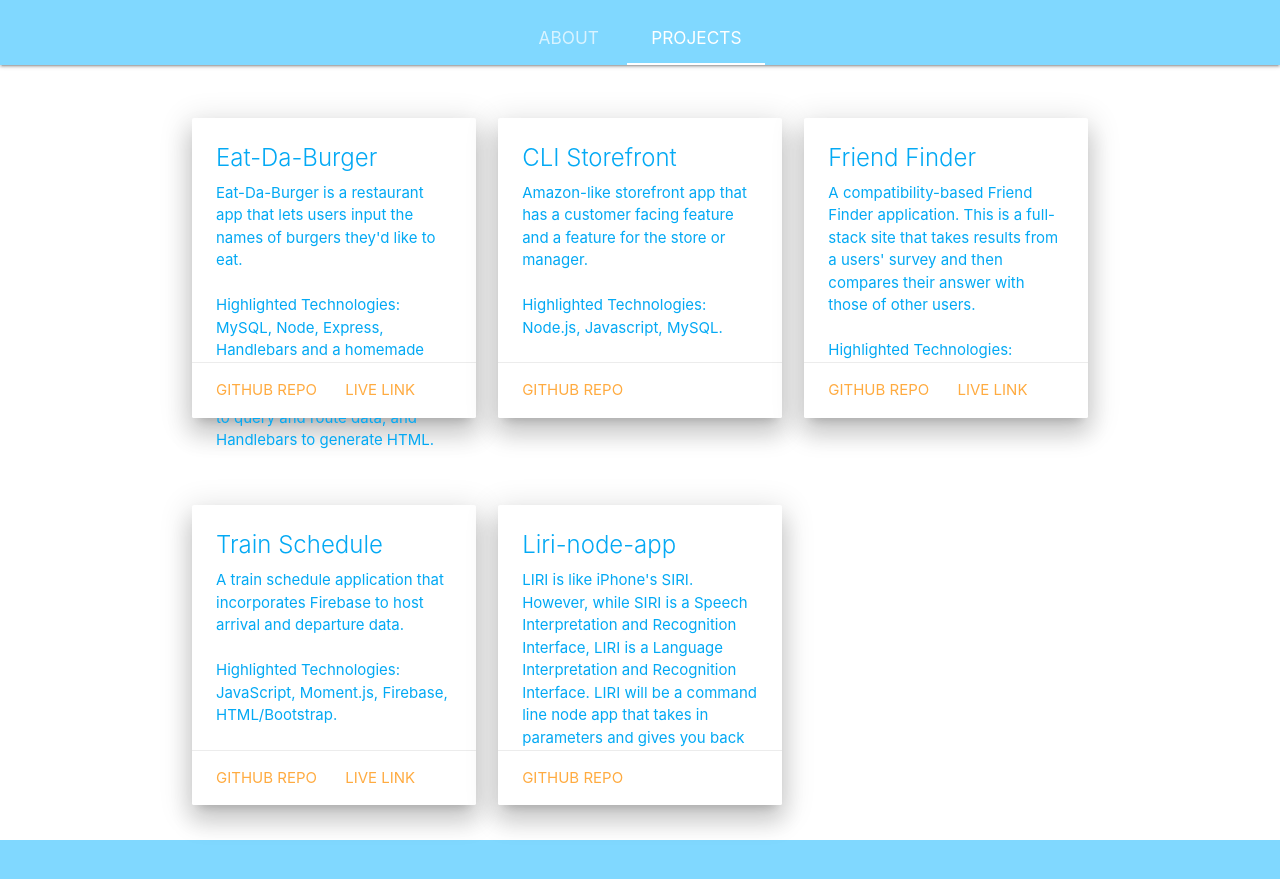
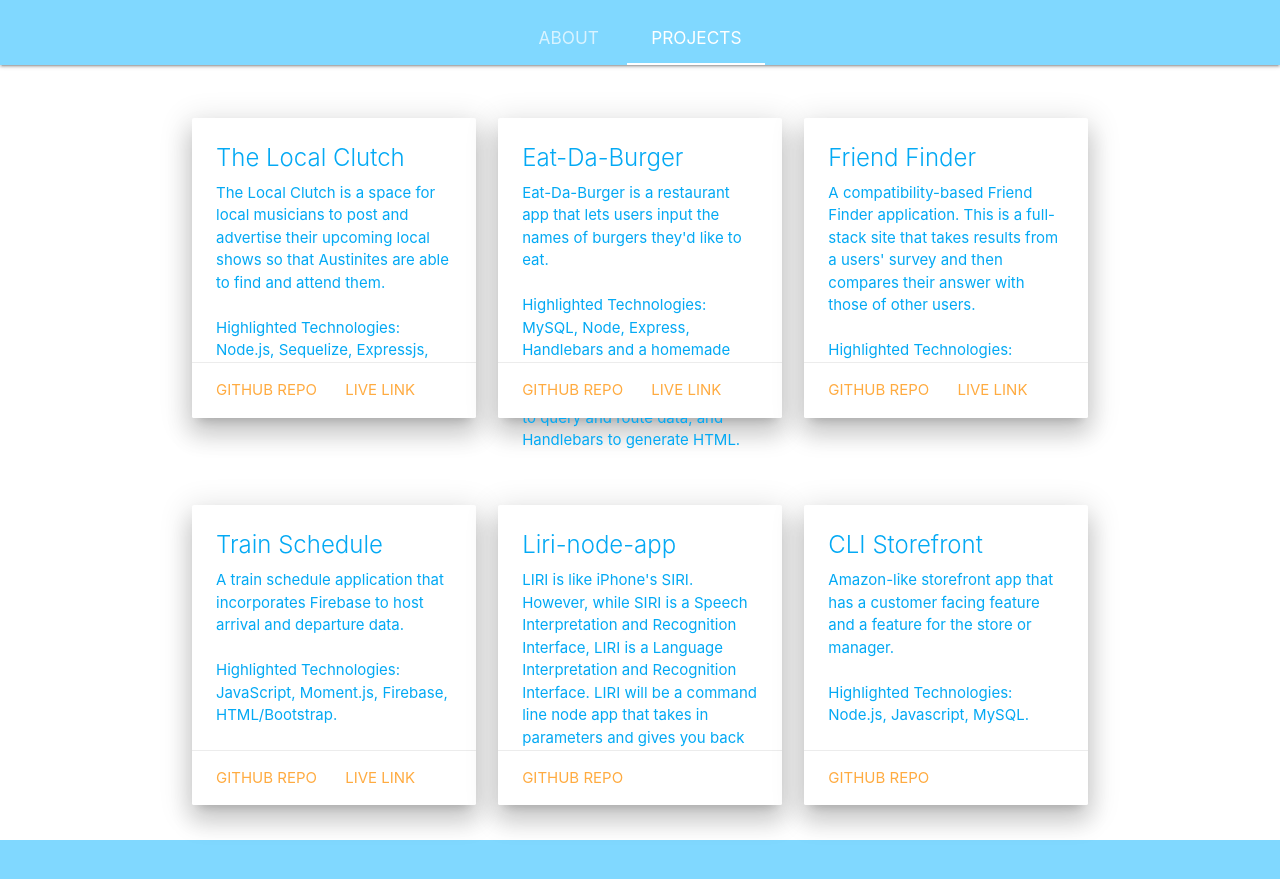
Before and after one commit to msmehaffey/portfolioPage, a plain HTML site: page index.html in a window 1280 px wide. Shown: the part 571-1450 px from the top of the page. Drawn offline with nearby package versions, Linux system fonts and the light colour scheme.

Commit message:
updated portfolio. Added latest project.

```diff
--- a/index.html
+++ b/index.html
@@ -87,6 +87,25 @@
 
                 <div class="row">
 
+
+                        <div class="col m4">
+                                <div class="card white darken-1 z-depth-4 small">
+
+                                    <div class="card-content light-blue-text materialboxed">
+                                        <span class="card-title"> The Local Clutch </span>
+                                        <p>The Local Clutch is a space for local musicians to post and advertise their upcoming local shows so that Austinites are able to find and attend them.
+                                            <br><br>
+                                            Highlighted Technologies: Node.js, Sequelize, Expressjs, Heroku, Handlebars </p>
+                                    </div>
+
+                                    <div class="card-action">
+                                        <a href="https://github.com/msmehaffey/The-Local-Clutch">Github Repo</a>
+                                        <a href="https://limitless-wave-42168.herokuapp.com/">Live Link</a>
+                                    </div>
+
+                                </div>
+                        </div>
+
                         <div class="col m4">
                                 <div class="card white darken-1 z-depth-4 small">
 
@@ -104,22 +123,6 @@
                                 </div>
                             </div>
 
-                            <div class="col m4">
-                                <div class="card white darken-1 z-depth-4 small">
-
-                                    <div class="card-content light-blue-text materialboxed">
-                                        <span class="card-title"> CLI Storefront </span>
-                                        <p>Amazon-like storefront app that has a customer facing feature and a feature for the store or manager.
-                                            <br><br>
-                                            Highlighted Technologies: Node.js, Javascript, MySQL. </p>
-                                    </div>
-
-                                    <div class="card-action">
-                                        <a href="https://github.com/msmehaffey/CLI_Storefront">Github Repo</a>
-                                    </div>
-
-                                </div>
-                            </div>
 
                             <div class="col m4">
                                 <div class="card white darken-1 z-depth-4 small">
@@ -175,6 +178,24 @@
                                 </div>
                             </div>
 
+
+                            <div class="col m4">
+                                <div class="card white darken-1 z-depth-4 small">
+
+                                    <div class="card-content light-blue-text materialboxed">
+                                        <span class="card-title"> CLI Storefront </span>
+                                        <p>Amazon-like storefront app that has a customer facing feature and a feature for the store or manager.
+                                            <br><br>
+                                            Highlighted Technologies: Node.js, Javascript, MySQL. </p>
+                                    </div>
+
+                                    <div class="card-action">
+                                        <a href="https://github.com/msmehaffey/CLI_Storefront">Github Repo</a>
+                                    </div>
+
+                                </div>
+                            </div>
+
                 </div>
 
             </div>
```
